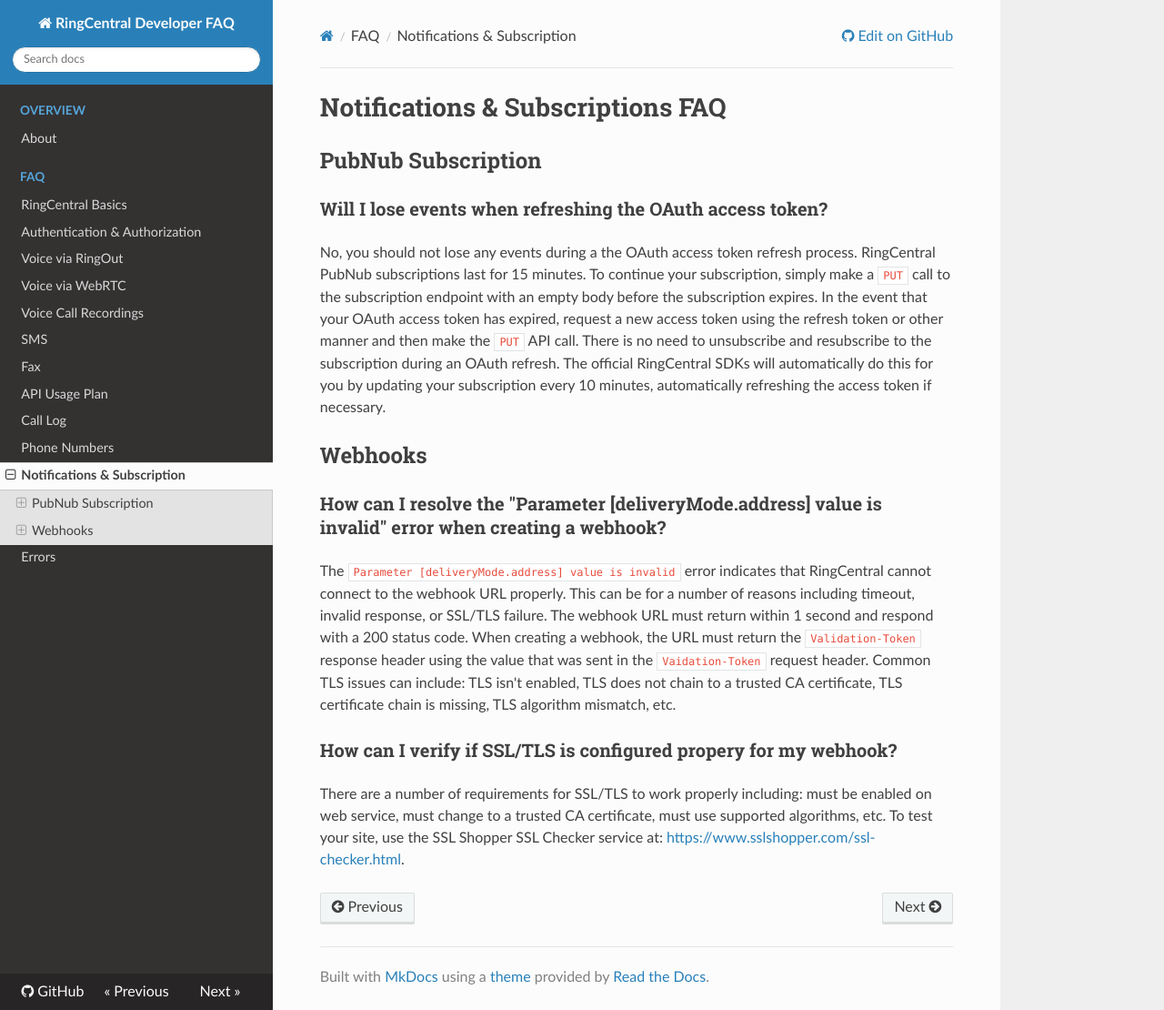
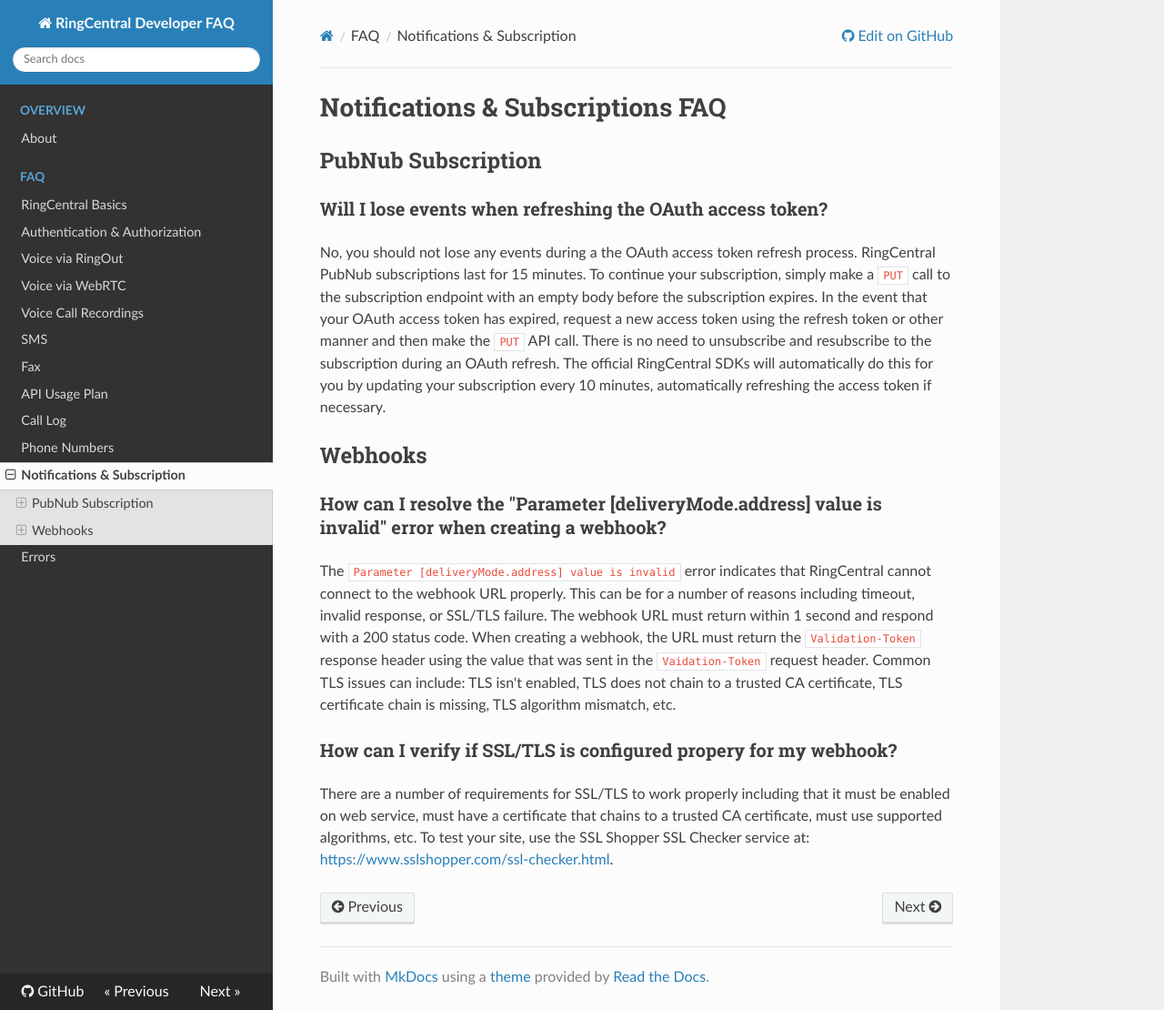
Before and after one commit to ringcentral/ringcentral-faq, an MkDocs documentation site: the page built from docs/notifications_subscriptions.md, in a window 1280 px wide and 1110 px high. Shown: the whole window at 91% size. Built offline with MkDocs 1.6.1, drawn with Linux system fonts in a browser that asks for light colours; nearby versions of some CDN libraries; old or Windows-style settings are respelled for this version of MkDocs.

Commit message:
update SSL Checker Q&A

```diff
--- a/docs/notifications_subscriptions.md
+++ b/docs/notifications_subscriptions.md
@@ -14,4 +14,4 @@
 
 ### How can I verify if SSL/TLS is configured propery for my webhook?
 
-There are a number of requirements for SSL/TLS to work properly including: must be enabled on web service, must change to a trusted CA certificate, must use supported algorithms, etc. To test your site, use the SSL Shopper SSL Checker service at: [https://www.sslshopper.com/ssl-checker.html](https://www.sslshopper.com/ssl-checker.html).
+There are a number of requirements for SSL/TLS to work properly including that it must be enabled on web service, must have a certificate that chains to a trusted CA certificate, must use supported algorithms, etc. To test your site, use the SSL Shopper SSL Checker service at: [https://www.sslshopper.com/ssl-checker.html](https://www.sslshopper.com/ssl-checker.html).
```
